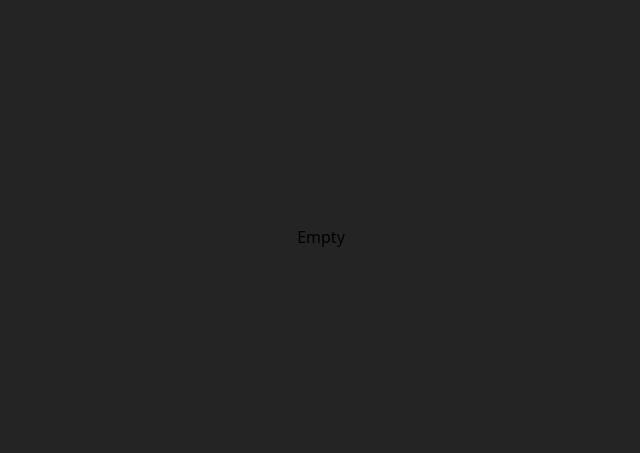
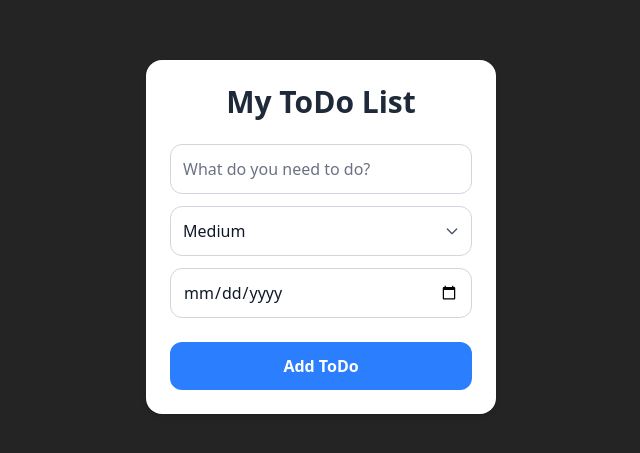
Before and after one commit to jwlim94/todo, a React (Vite) app: page / in a window 1280 px wide. Shown: the part 163-616 px from the top of the page, without its empty margins (319-959 px from the left). Built offline with nearby package versions, Linux system fonts and the light colour scheme.

Commit message:
implement add todo and show todo list

```diff
--- a/src/App.tsx
+++ b/src/App.tsx
@@ -1,5 +1,171 @@
-function App() {
-  return <div>Empty</div>;
-}
+import { useEffect, useState } from "react";
+import { TodoItem } from "./types/TodoItem";
+import { loadTodos, saveTodos } from "./utils/storage";
+
+const App = () => {
+  const [todos, setTodos] = useState<TodoItem[]>([]);
+  const [description, setDescription] = useState("");
+  const [priority, setPriority] = useState<"High" | "Medium" | "Low">("Medium");
+  const [dueDate, setDueDate] = useState("");
+
+  useEffect(() => {
+    const storedTodos = loadTodos();
+    setTodos(storedTodos);
+  }, []);
+
+  useEffect(() => {
+    saveTodos(todos);
+  }, [todos]);
+
+  const handleAddTodo = () => {
+    const newTodo: TodoItem = {
+      id: crypto.randomUUID(),
+      description,
+      priority,
+      dueDate: dueDate ? new Date(dueDate) : undefined,
+      status: "Not Started",
+    };
+    setTodos([...todos, newTodo]);
+    setDescription("");
+    setPriority("Medium");
+    setDueDate("");
+  };
+
+  const handleDeleteTodo = (id: string) => {
+    setTodos(todos.filter((todo) => todo.id !== id));
+  };
+
+  const handleToggleStatus = (id: string) => {
+    setTodos(
+      todos.map((todo) =>
+        todo.id === id
+          ? {
+              ...todo,
+              status: todo.status === "Completed" ? "Not Started" : "Completed",
+            }
+          : todo
+      )
+    );
+  };
+
+  return (
+    <div className="w-full max-w-md min-w-[350px] mx-auto p-6 bg-white shadow-md rounded-2xl m-6">
+      <h1 className="text-3xl font-bold text-center mb-6 text-gray-800">
+        My ToDo List
+      </h1>
+
+      {/* Create ToDo */}
+      <div className="flex flex-col gap-3">
+        {/* Description Section */}
+        <input
+          className="border border-gray-300 p-3 rounded-xl focus:outline-none focus:ring-1 focus:ring-blue-300 transition text-gray-900 placeholder-gray-500"
+          placeholder="What do you need to do?"
+          value={description}
+          onChange={(e) => setDescription(e.target.value)}
+        />
+
+        {/* Priority Section */}
+        <div className="relative">
+          <select
+            className="border border-gray-300 p-3 pr-10 rounded-xl focus:outline-none focus:ring-2 focus:ring-blue-300 transition text-gray-900 appearance-none w-full"
+            value={priority}
+            onChange={(e) =>
+              setPriority(e.target.value as "High" | "Medium" | "Low")
+            }
+          >
+            <option value="High">High</option>
+            <option value="Medium">Medium</option>
+            <option value="Low">Low</option>
+          </select>
+          <div className="pointer-events-none absolute inset-y-0 right-3 flex items-center text-gray-600">
+            <svg
+              className="w-4 h-4"
+              fill="none"
+              stroke="currentColor"
+              strokeWidth="2"
+              viewBox="0 0 24 24"
+            >
+              <path
+                strokeLinecap="round"
+                strokeLinejoin="round"
+                d="M19 9l-7 7-7-7"
+              />
+            </svg>
+          </div>
+        </div>
+
+        {/* Date Section */}
+        <input
+          type="date"
+          className="border border-gray-300 p-3 rounded-xl focus:outline-none focus:ring-1 focus:ring-blue-300 transition text-gray-900 placeholder-gray-500"
+          value={dueDate}
+          onChange={(e) => setDueDate(e.target.value)}
+        />
+
+        {/* Add Buttion Section */}
+        <button
+          className="bg-blue-500 text-white p-3 rounded-xl hover:bg-blue-600 transition font-semibold mt-3 cursor-pointer"
+          onClick={handleAddTodo}
+        >
+          Add ToDo
+        </button>
+      </div>
+
+      {/* Show ToDo List */}
+      {todos.length > 0 && (
+        <ul className="flex flex-col gap-4 mt-4">
+          {todos.map((todo) => (
+            <li
+              key={todo.id}
+              className={`border p-4 rounded-2xl shadow-sm transition bg-gray-50 ${
+                todo.status === "Completed" ? "opacity-60" : ""
+              }`}
+            >
+              <div className="flex flex-col sm:flex-row sm:justify-between sm:items-center gap-2">
+                <div>
+                  <p
+                    className={`font-medium text-lg ${
+                      todo.status === "Completed"
+                        ? "line-through text-gray-500"
+                        : "text-gray-800"
+                    }`}
+                  >
+                    {todo.description}
+                  </p>
+                  <p className="text-sm text-gray-500">
+                    Priority: {todo.priority}
+                  </p>
+                  {todo.dueDate && (
+                    <p className="text-sm text-gray-400">
+                      Due: {new Date(todo.dueDate).toLocaleDateString()}
+                    </p>
+                  )}
+                </div>
+                <div className="flex gap-2">
+                  <button
+                    className={`px-3 py-1 rounded-xl text-sm font-semibold text-white transition ${
+                      todo.status === "Completed"
+                        ? "bg-gray-400"
+                        : "bg-green-500 hover:bg-green-600"
+                    }`}
+                    onClick={() => handleToggleStatus(todo.id)}
+                  >
+                    {todo.status === "Completed" ? "Undo" : "Done"}
+                  </button>
+                  <button
+                    className="bg-red-400 hover:bg-red-500 px-3 py-1 rounded-xl text-sm font-semibold text-white"
+                    onClick={() => handleDeleteTodo(todo.id)}
+                  >
+                    Delete
+                  </button>
+                </div>
+              </div>
+            </li>
+          ))}
+        </ul>
+      )}
+    </div>
+  );
+};
 
 export default App;
```
